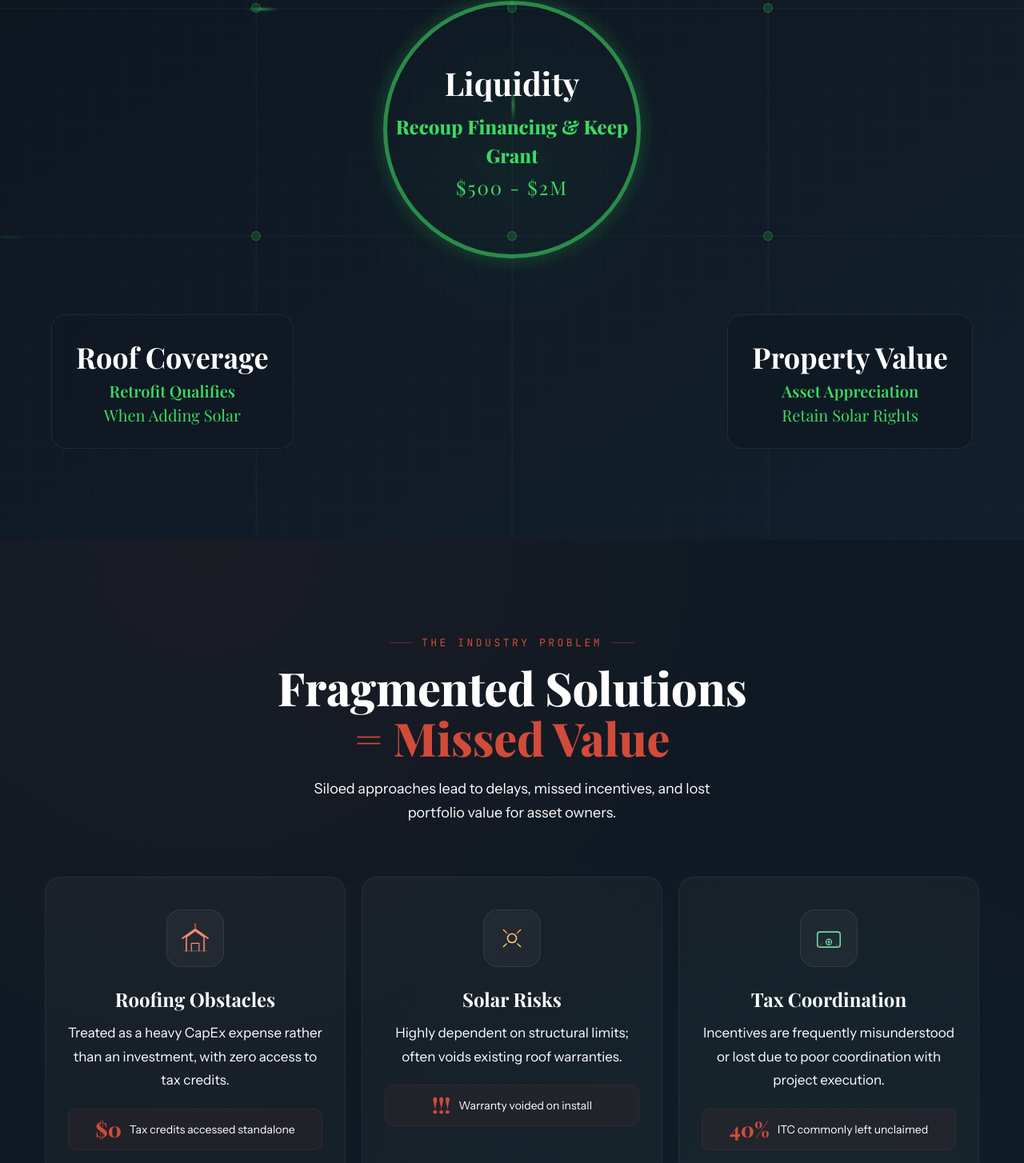
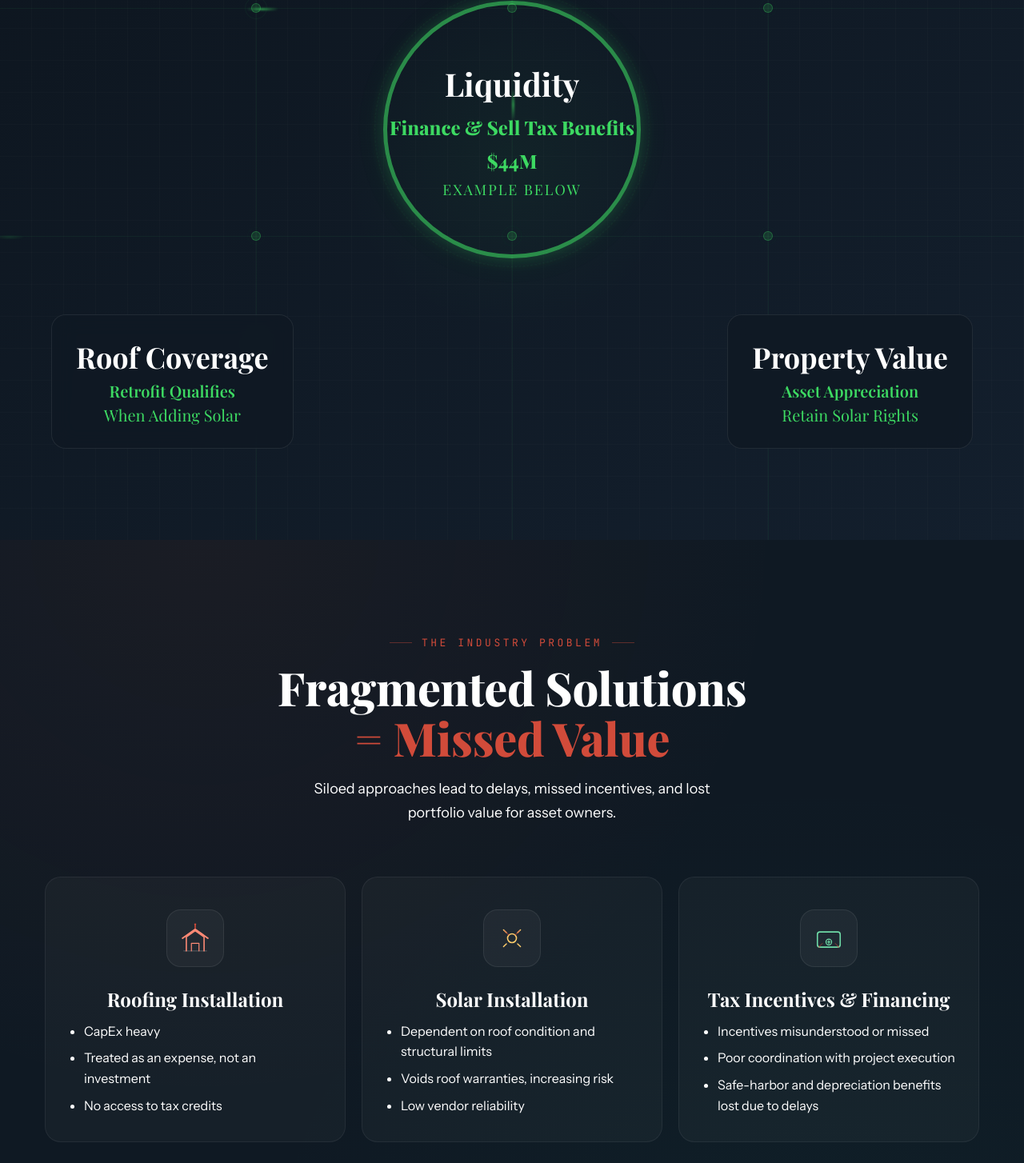
Before and after one commit to btcddy/tesio-energy, a Next.js app: page / in a window 1280 px wide. Shown: the part 1075-2529 px from the top of the page at 80% size. Built offline with nearby package versions, Linux system fonts and the light colour scheme; a web font is replaced by a local one.

Commit message:
Updated Header, Hero and CircuitSptrip v1.5

```diff
--- a/components/CircuitStrip.css
+++ b/components/CircuitStrip.css
@@ -210,6 +210,9 @@
   text-transform: uppercase;
   color: var(--green-glow);
 }
+.ct-ring-label-sm {
+  font-size: 18px;
+}
 
 /* Info cards — 50% larger */
 .ct-card {
--- a/components/CircuitStrip.tsx
+++ b/components/CircuitStrip.tsx
@@ -35,8 +35,9 @@ export default function CircuitStrip() {
       <div className="ct-center">
         <div className="ct-ring">
           <div className="ct-ring-title">Liquidity</div>
-          <div className="ct-ring-num">Recoup Financing & Keep Grant</div>
-          <div className="ct-ring-label">$500 - $2M</div>
+          <div className="ct-ring-num">Finance & Sell Tax Benefits</div>
+          <div className="ct-ring-num">$44M</div>
+          <div className="ct-ring-label ct-ring-label-sm">Example Below</div>
         </div>
       </div>
 
@@ -60,8 +61,8 @@ export default function CircuitStrip() {
 
       <div className="ct-card ct-card4">
         <div className="ct-card-title">Property Value</div>
-        <div className="ct-card-val">Asset Appreciation </div>
-        <div className="ct-card-sub">Retain Solar Rights </div>
+        <div className="ct-card-val">Asset Appreciation</div>
+        <div className="ct-card-sub">Retain Solar Rights</div>
       </div>
     </section>
   );
--- a/components/FragmentedSolutions.css
+++ b/components/FragmentedSolutions.css
@@ -118,6 +118,20 @@
   color: #fff;
   margin-bottom: 12px;
 }
+.frag-list {
+  list-style: disc;
+  padding-left: 20px;
+  display: flex;
+  flex-direction: column;
+  gap: 8px;
+  text-align: left;
+}
+.frag-list li {
+  font-size: 16px;
+  line-height: 1.6;
+  color: #fff;
+}
+
 .frag-desc {
   font-size: 17px;
   line-height: 1.75;
@@ -190,7 +204,21 @@
   .frag-icon { width: 60px; height: 60px; border-radius: 14px; }
   .frag-icon svg { width: 32px; height: 32px; }
   .frag-card h3 { font-size: 18px; }
-  .frag-desc { font-size: 15px; }
+  .frag-list {
+  list-style: disc;
+  padding-left: 20px;
+  display: flex;
+  flex-direction: column;
+  gap: 8px;
+  text-align: left;
+}
+.frag-list li {
+  font-size: 16px;
+  line-height: 1.6;
+  color: #fff;
+}
+
+.frag-desc { font-size: 15px; }
   .frag-bottom { flex-direction: column; text-align: center; padding: 20px; gap: 12px; }
   .frag-bottom-text { font-size: 15px; }
 }
--- a/components/FragmentedSolutions.tsx
+++ b/components/FragmentedSolutions.tsx
@@ -31,12 +31,12 @@ export default function FragmentedSolutions() {
               </defs>
             </svg>
           </div>
-          <h3>Roofing Obstacles</h3>
-          <p className="frag-desc">Treated as a heavy CapEx expense rather than an investment, with zero access to tax credits.</p>
-          <div className="frag-stat">
-            <span className="frag-stat-num">$0</span>
-            <span className="frag-stat-label">Tax credits accessed standalone</span>
-          </div>
+          <h3>Roofing Installation</h3>
+          <ul className="frag-list">
+            <li>CapEx heavy</li>
+            <li>Treated as an expense, not an investment</li>
+            <li>No access to tax credits</li>
+          </ul>
         </div>
 
         <div className="frag-card anim">
@@ -63,12 +63,12 @@ export default function FragmentedSolutions() {
               </defs>
             </svg>
           </div>
-          <h3>Solar Risks</h3>
-          <p className="frag-desc">Highly dependent on structural limits; often voids existing roof warranties.</p>
-          <div className="frag-stat">
-            <span className="frag-stat-num">!!!</span>
-            <span className="frag-stat-label">Warranty voided on install</span>
-          </div>
+          <h3>Solar Installation</h3>
+          <ul className="frag-list">
+            <li>Dependent on roof condition and structural limits</li>
+            <li>Voids roof warranties, increasing risk</li>
+            <li>Low vendor reliability</li>
+          </ul>
         </div>
 
         <div className="frag-card anim">
@@ -90,12 +90,12 @@ export default function FragmentedSolutions() {
               </defs>
             </svg>
           </div>
-          <h3>Tax Coordination</h3>
-          <p className="frag-desc">Incentives are frequently misunderstood or lost due to poor coordination with project execution.</p>
-          <div className="frag-stat">
-            <span className="frag-stat-num">40%</span>
-            <span className="frag-stat-label">ITC commonly left unclaimed</span>
-          </div>
+          <h3>Tax Incentives &amp; Financing</h3>
+          <ul className="frag-list">
+            <li>Incentives misunderstood or missed</li>
+            <li>Poor coordination with project execution</li>
+            <li>Safe-harbor and depreciation benefits lost due to delays</li>
+          </ul>
         </div>
       </div>
 
--- a/components/Hero.css
+++ b/components/Hero.css
@@ -93,6 +93,9 @@
   color: var(--green);
   display: inline;
 }
+.hero-green {
+  color: var(--green);
+}
 
 /* Description */
 .hero-desc {
--- a/components/Hero.tsx
+++ b/components/Hero.tsx
@@ -7,12 +7,11 @@ export default function Hero() {
       <div className="hero-split">
         <div className="hero-left">
           <h1>
-            Roof + Solar + <em>Tax Incentives</em>
+            Roof + Solar +<br /><span className="hero-green">Tax Incentives</span>
           </h1>
           <p className="hero-desc">
             We are financing experts helping industrial partners secure federal and state incentives to fund sustainability projects.
           </p>
-
         </div>
         <div className="hero-right">
           <Image
```
